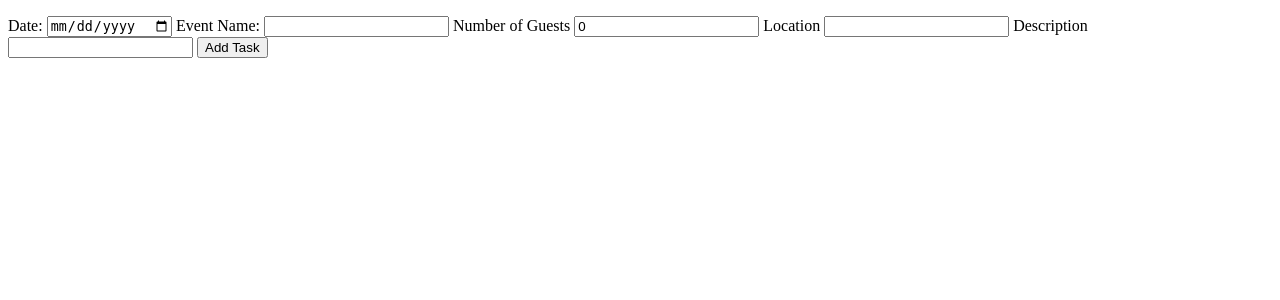
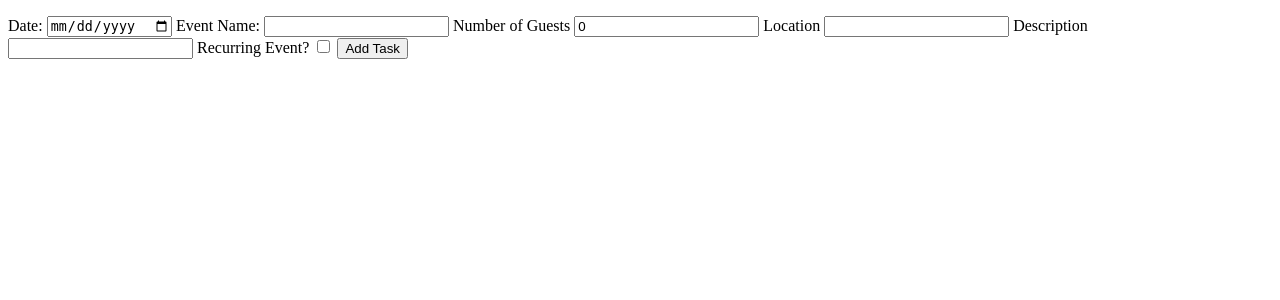
Before and after one commit to HallGM/event-planner, a Flask app: page /new-event in a window 1280 px wide. Shown: the part 52-352 px from the top of the page. Run offline with Flask 2, Linux system fonts and the light colour scheme.

Commit message:
add recurring event

```diff
--- a/controllers/controller.py
+++ b/controllers/controller.py
@@ -16,14 +16,13 @@ def add_event():
 @app.route('/new-event', methods=['POST'])
 def new_event():
     form = request.form
+    recurring = bool(form.get('recurring'))
     new_date = datetime.date.fromisoformat(form['event-date'])
-    new_event = Event(new_date, form['event-name'], int(form['guests']), form['location'], form['description'])
+    new_event = Event(new_date, form['event-name'], int(form['guests']), form['location'], form['description'], recurring)
     events.append(new_event)
     return render_template('index.html', events=events)
 
 @app.route('/delete/<id>', methods=['POST'])
 def delete_event(id):
-    print(events[0].id)
-    print(id)
     remove_event_with_id(id)
     return render_template('index.html', events=events)
--- a/models/event.py
+++ b/models/event.py
@@ -1,11 +1,12 @@
 class Event:
-    def __init__(self, date, name, no_of_guests, location, description):
+    def __init__(self, date, name, no_of_guests, location, description, recurring):
         self.date = date
         self.name = name
         self.no_of_guests = no_of_guests
         self.location = location
         self.description = description
         self.id = id(self)
+        self.recurring = recurring
 
     def __string__(self):
         return str(vars(self))
--- a/models/event_list.py
+++ b/models/event_list.py
@@ -1,7 +1,7 @@
 from models.event import Event
 import datetime
 
-event_1 = Event(datetime.date(2021, 5, 17), "Barbecue", 100, "Steve's House", "Let's all ome round for a barbecue")
+event_1 = Event(datetime.date(2021, 5, 17), "Barbecue", 100, "Steve's House", "Let's all ome round for a barbecue", True)
 events = [event_1]
 
 def remove_event_with_id(id):
--- a/templates/index.html
+++ b/templates/index.html
@@ -12,7 +12,9 @@
 {% endif %}
 <p>Location: {{event.location}}</p>
 <p>{{event.description}}</p>
-
+{% if event.recurring %}
+<p>This is a recurring event</p>
+{% endif %}
 <form action="/delete/{{event.id}}" method="post">
   <input type="submit" value="DELETE" />
 </form>
--- a/templates/new-event.html
+++ b/templates/new-event.html
@@ -16,6 +16,9 @@
   <label for="description">Description</label>
   <input type="text" id="description" name="description">
 
+  <label for ="recurring">Recurring Event?</label>
+  <input type="checkbox" name="recurring" id="recurring">
+
   <input type="submit" value="Add Task" />
 </form>
 {% endblock content %}
```
